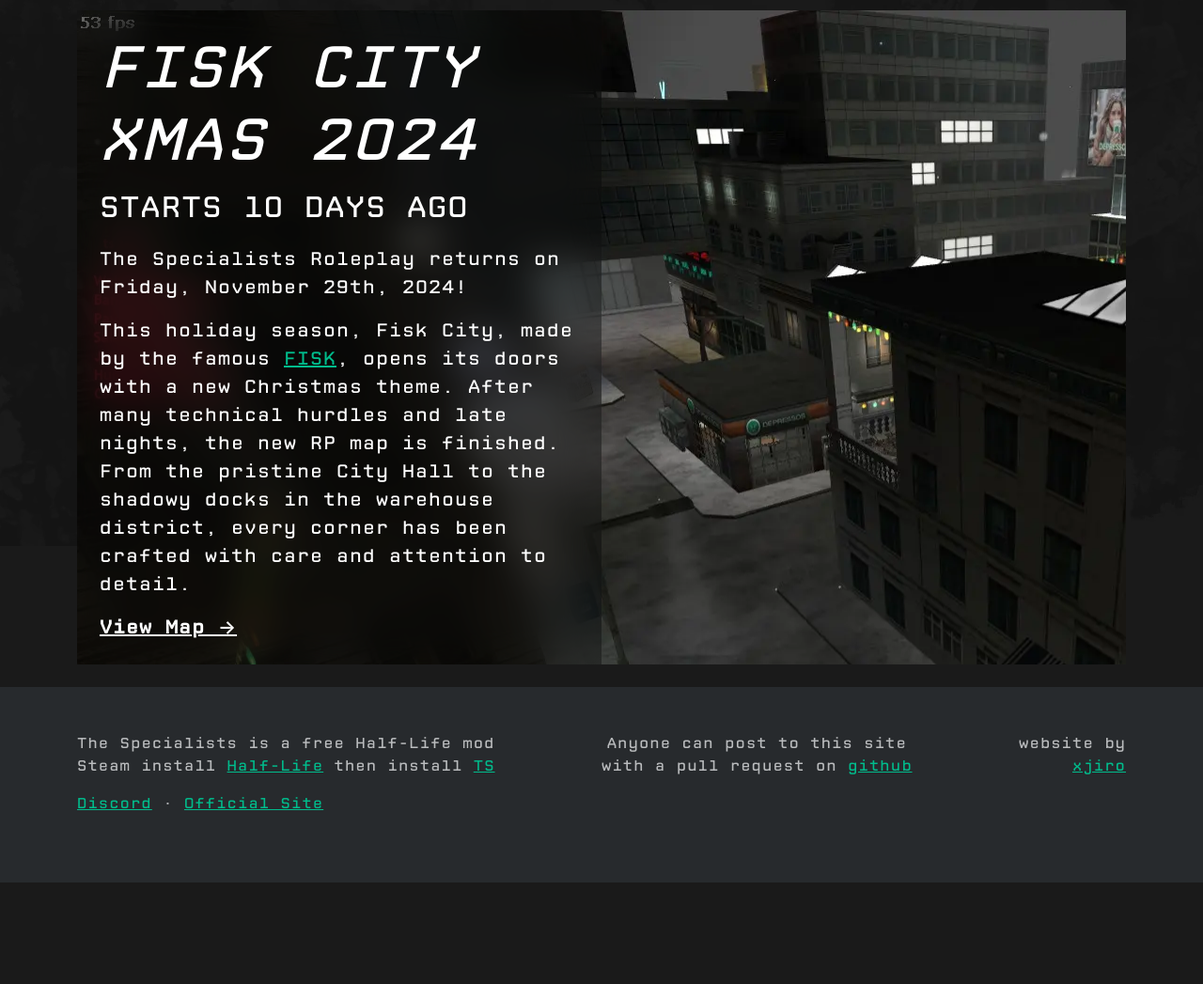
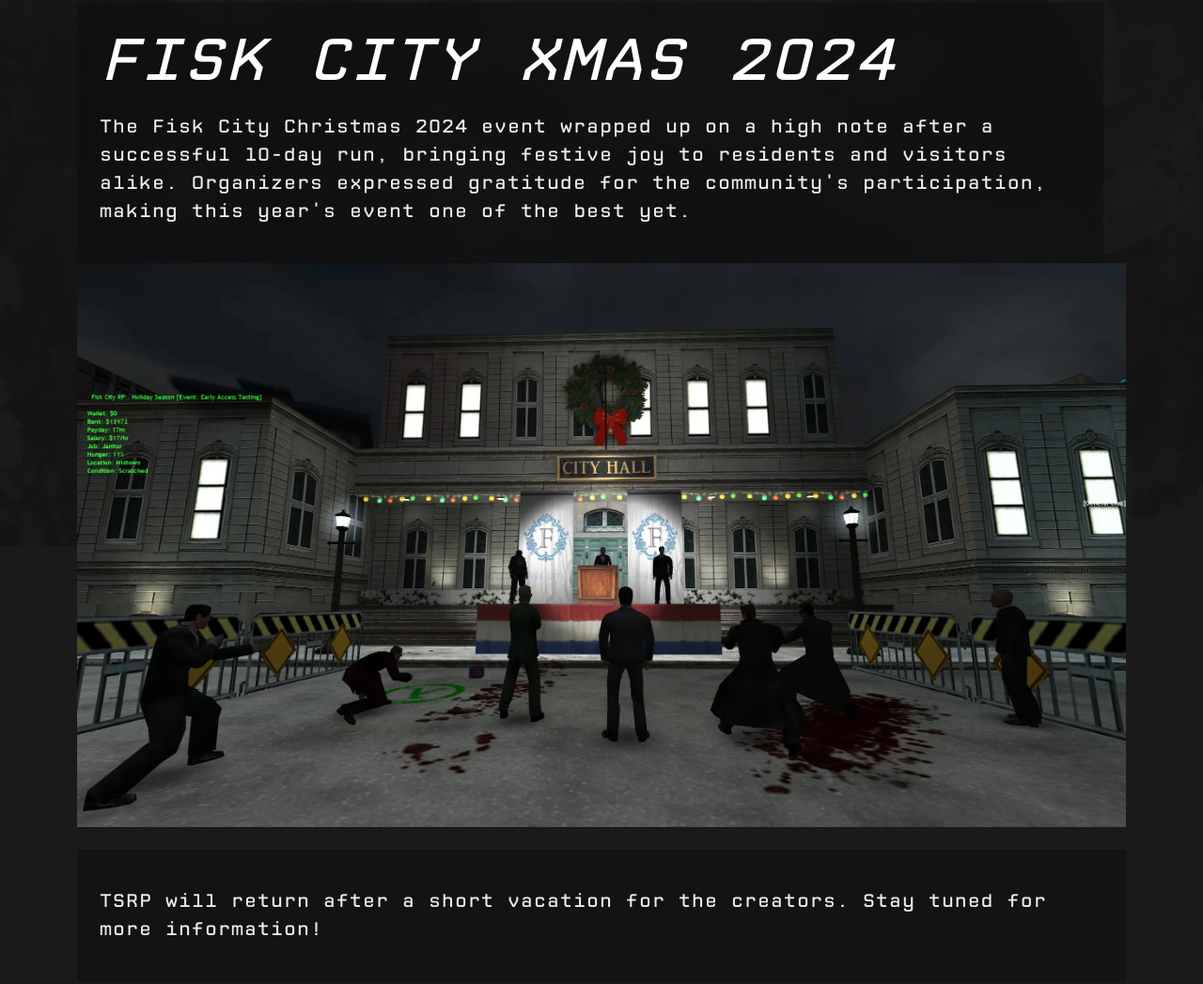
Before and after one commit to xjiro/tsmod.org, a website: page index.html in a window 1280 px wide. Shown: the part 219-1266 px from the top of the page at 94% size. Before the commit the page ends 1158 px from the top, so only its background shows below. Drawn offline with Linux system fonts and the light colour scheme.

Commit message:
update homepage news

```diff
--- a/pages/home.html
+++ b/pages/home.html
@@ -1,20 +1,23 @@
 {% extends "base.html" %}
 {% set page = "home" %}
 {% block content %}
-<div class="text-body-emphasis bg-body-secondary" id="jumbotron">
-    <div class="p-4 col-lg-6 bg-blur my-4">
+<div class="p-4 col bg-blur me-4">
     <h1 class="display-3 fst-italic text-light">FISK CITY XMAS 2024</h1>
-        <strong style="font-size: 2em;">STARTS <span style="text-transform: uppercase;" data-timeago="1732906800"></span></strong>
     <p class="lead my-3">
-            The Specialists Roleplay returns on Friday, November 29th, 2024!
     </p>
     <p class="lead my-3">
-            This holiday season, Fisk City, made by the famous <a href="https://steamcommunity.com/id/tr0n">FISK</a>, opens its doors with a new Christmas theme. After many technical hurdles and late nights, the new RP map is finished. From the pristine City Hall to the shadowy docks in the warehouse district, every corner has been crafted with care and attention to detail.
+        The Fisk City Christmas 2024 event wrapped up on a high note after a successful 10-day run, bringing festive joy to residents and visitors alike. Organizers expressed gratitude for the community's participation, making this year's event one of the best yet.
     </p>
-        <p class="lead mb-0"><a href="/map/#FiskCity_XMAS_beta" class="text-body-emphasis fw-bold">View Map &rightarrow;</a></p>
 </div>
+<div class="text-body-emphasis bg-body-secondary" id="jumbotron" style="height: 600px;">
+
 </div>
 
+<div class="p-4 col bg-blur my-4">
+    <p class="lead my-3">
+        TSRP will return after a short vacation for the creators. Stay tuned for more information!
+    </p>
+</div>
 <!-- <div class="row mb-2">
     <div class="col-md-6">
         <div class="row g-0 border overflow-hidden flex-md-row mb-4 shadow-sm h-md-250 position-relative">
--- a/static/page.home.js
+++ b/static/page.home.js
@@ -1,4 +1,12 @@
-const images = ['/static/i/1.webp', '/static/i/2.webp', '/static/i/3.webp', 'static/i/4.webp', '/static/i/5.webp'];
+const images = [
+    '/static/i/20241130000908_1.webp',
+    'static/i/20241130173731_1.webp',
+    '/static/i/20241130173233_1.webp',
+    '/static/i/20241130041554_1.webp',
+    'static/i/20241130170716_1.webp',
+    'static/i/20241130204538_1.webp',
+    'static/i/20241130204424_1.webp',
+    '/static/i/20241130170934_1.webp'];
 let jumbotron_rotate = function () {
     $('#jumbotron').css('background-image', 'url(' + images[Math.floor(Math.random() * images.length)] + ')');
 };
--- a/style.scss
+++ b/style.scss
@@ -62,6 +62,13 @@
     /* Set your desired opacity here */
     z-index: -1;
 }
+
+
+#jumbotron {
+    background-size: cover;
+    background-repeat: no-repeat;
+}
+
 
 // blog.css
 
```
Also changed, not shown: static/i/20241129222824_1.webp (added), static/i/20241130000908_1.webp (added), static/i/20241130035850_1.webp (added), static/i/20241130041554_1.webp (added), static/i/20241130161534_1.webp (added), static/i/20241130170716_1.webp (added), static/i/20241130170934_1.webp (added), static/i/20241130172619_1.webp (added), static/i/20241130173233_1.webp (added), static/i/20241130173731_1.webp (added), static/i/20241130204424_1.webp (added), static/i/20241130204538_1.webp (added), static/i/20241130204605_1.webp (added), static/style.css, 1 other file. Lines whose indentation alone changed are shown as unchanged.
